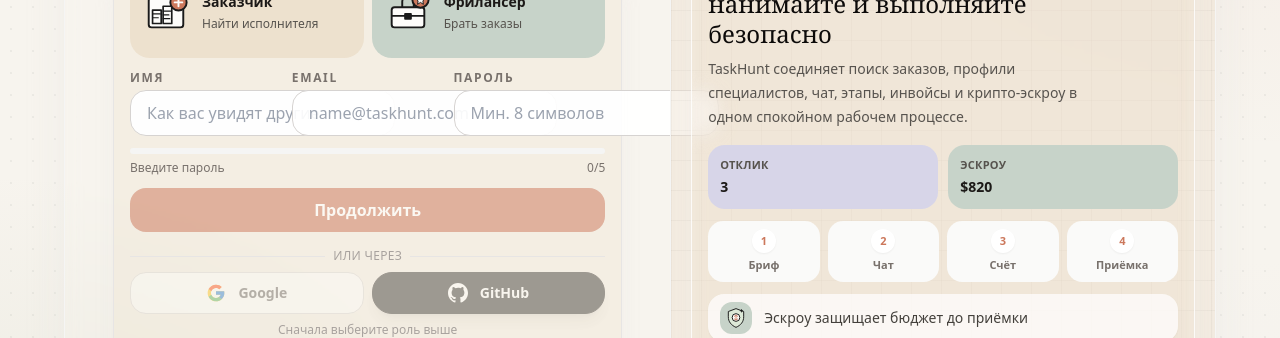
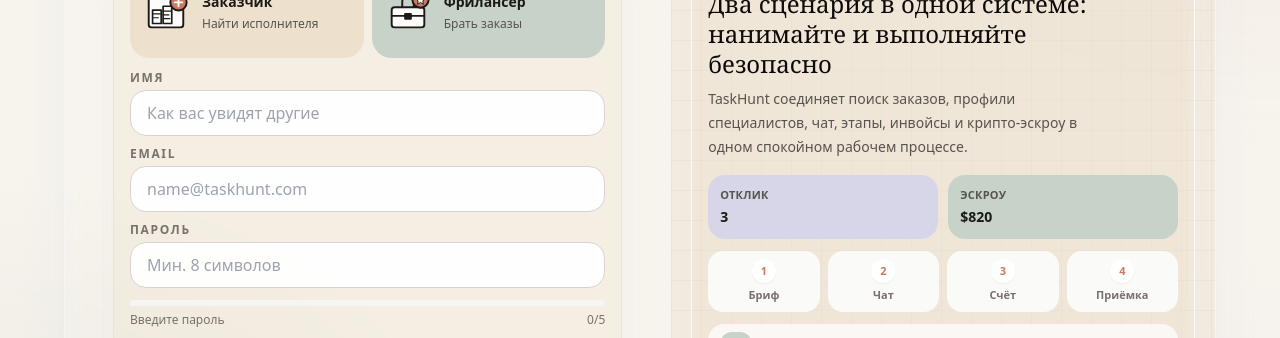
Before and after one commit to aferapokitaysky/taskhuntweb, a Next.js app in the folder apps/web/: page /register in a window 1280 px wide. Shown: the part 268-606 px from the top of the page. Built offline with nearby package versions, Linux system fonts and the light colour scheme; no server answers.

Commit message:
fix(web): stack register fields in auth card

```diff
--- a/apps/web/src/app/register/page.tsx
+++ b/apps/web/src/app/register/page.tsx
@@ -120,7 +120,7 @@
       </div>
 
       <form onSubmit={handleSubmit} className="flex flex-col gap-2.5 sm:gap-3">
-        <div className="grid gap-2.5 md:grid-cols-3">
+        <div className="grid gap-2.5">
           <label className="grid gap-1">
             <span className="text-[11px] font-bold uppercase tracking-[0.14em] text-stone-500 sm:text-xs">Имя</span>
             <input
```
